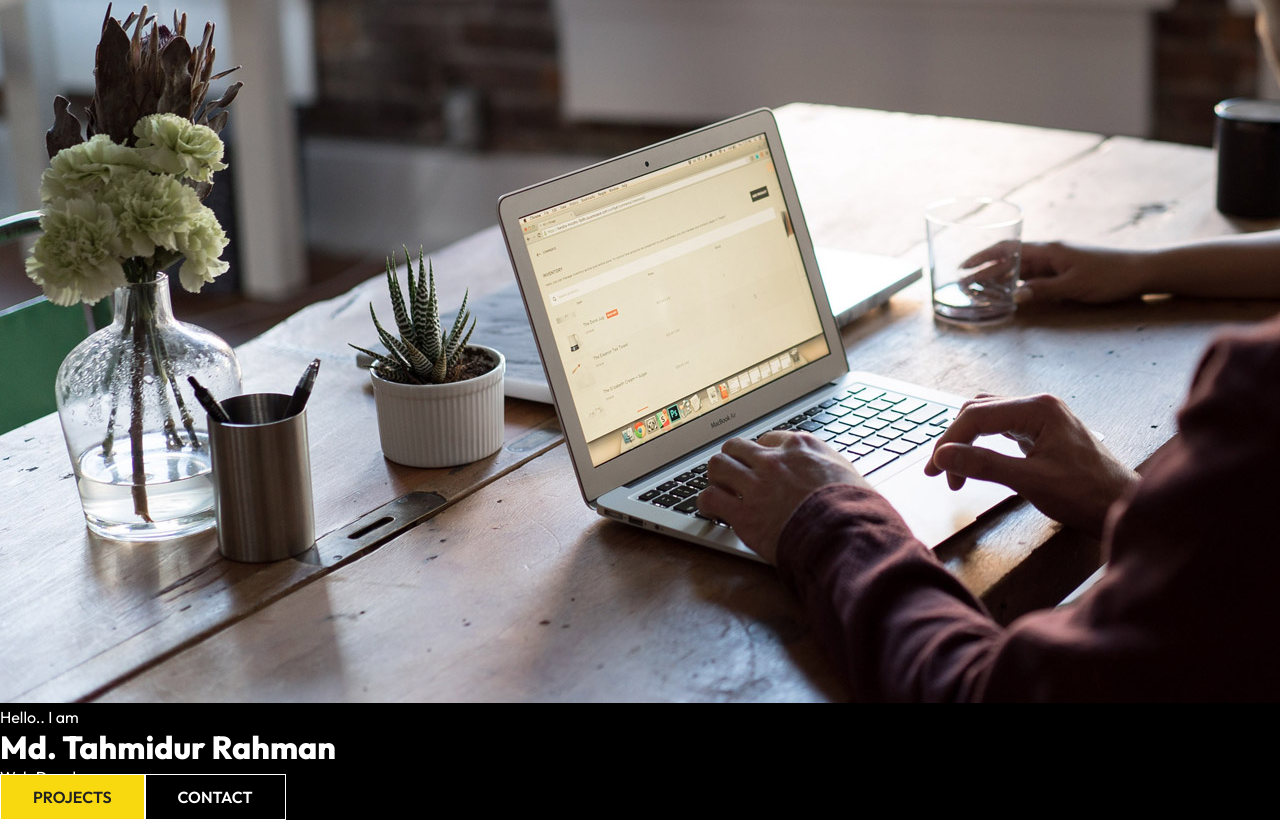
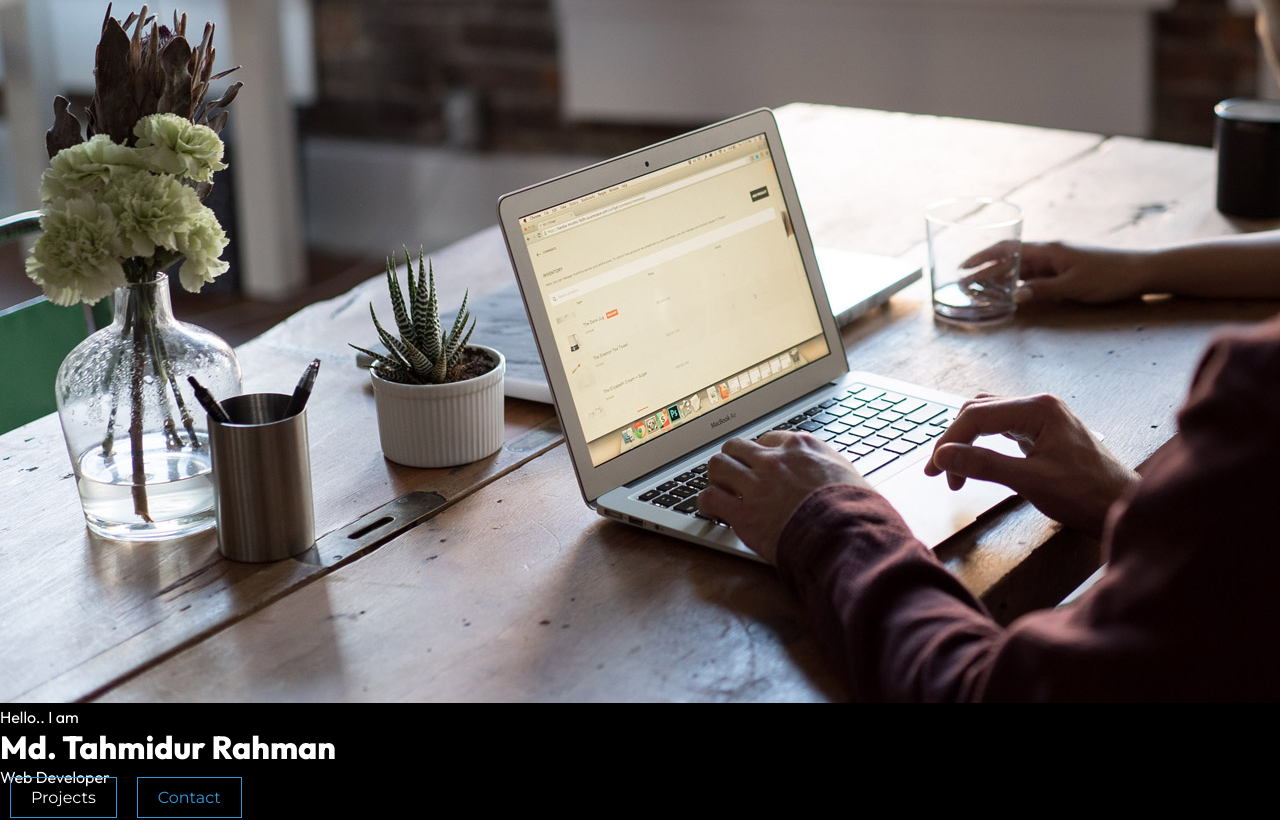
Before and after one commit to RafiTahmid/Portfolio-Website, a React (Create React App) app: page / in a window 1280 px wide. Shown: the part 428-1248 px from the top of the page. Built offline with nearby package versions, Linux system fonts and the light colour scheme.

Commit message:
button style incompletely added

```diff
--- a/src/components/Hero/HeroImg.js
+++ b/src/components/Hero/HeroImg.js
@@ -16,10 +16,10 @@ const HeroImg = () => {
           <p>Web Developer</p>
         </div>
         <div>
-          <Link to="/projects" className="btn">
+          <Link to="/projects" className="btn btn1">
             Projects
           </Link>
-          <Link to="/contact" className="btn btn-light">
+          <Link to="/contact" className="btn btn2">
             Contact
           </Link>
         </div>
--- a/src/index.css
+++ b/src/index.css
@@ -26,17 +26,72 @@ ul {
 }
 
 .btn {
-  padding: 12px 32px;
+  /* padding: 12px 32px;
   font-size: 1rem;
   text-transform: uppercase;
   background-color: rgb(248, 217, 15);
   color: #222;
   border: 1px solid #fff;
   font-weight: 600;
+  cursor: pointer; */
+
+  border: 1px solid #3498db;
+  background: none;
+  padding: 10px 20px;
+  font-size: 1rem;
+  font-family: "montserrat";
   cursor: pointer;
+  margin: 10px;
+  transition: 0.8s;
+  position: relative;
+  overflow: hidden;
 }
 
-.btn-light {
+.btn1 {
+  color: #fff;
+}
+
+.btn2 {
+  color: #3498db;
+}
+
+.btn1:hover {
+  color: #3498db;
+}
+
+.btn2:hover {
+  color: #fff;
+}
+
+.btn::before {
+  content: "";
+  position: absolute;
+  left: 0;
+  width: 100%;
+  height: 0;
+  background: #3498db;
+  z-index: -1;
+  transition: 0.8s;
+}
+
+.btn1::before {
+  top: 0;
+  border-radius: 0 0 50% 50%;
+}
+
+.btn2::before {
+  bottom: 0;
+  border-radius: 50% 50% 0 0;
+}
+
+.btn2:hover::before {
+  height: 100%;
+}
+
+.btn1::before {
+  background-color: #3498db;
+}
+/* .btn-light {
   background: transparent;
   color: #fff;
 }
@@ -45,6 +100,6 @@ ul {
   background: rgba(250, 250, 250, 0.2);
   color: #fff;
   transition: 0.3s;
-}
+} */
 
 /* 34 */
```
